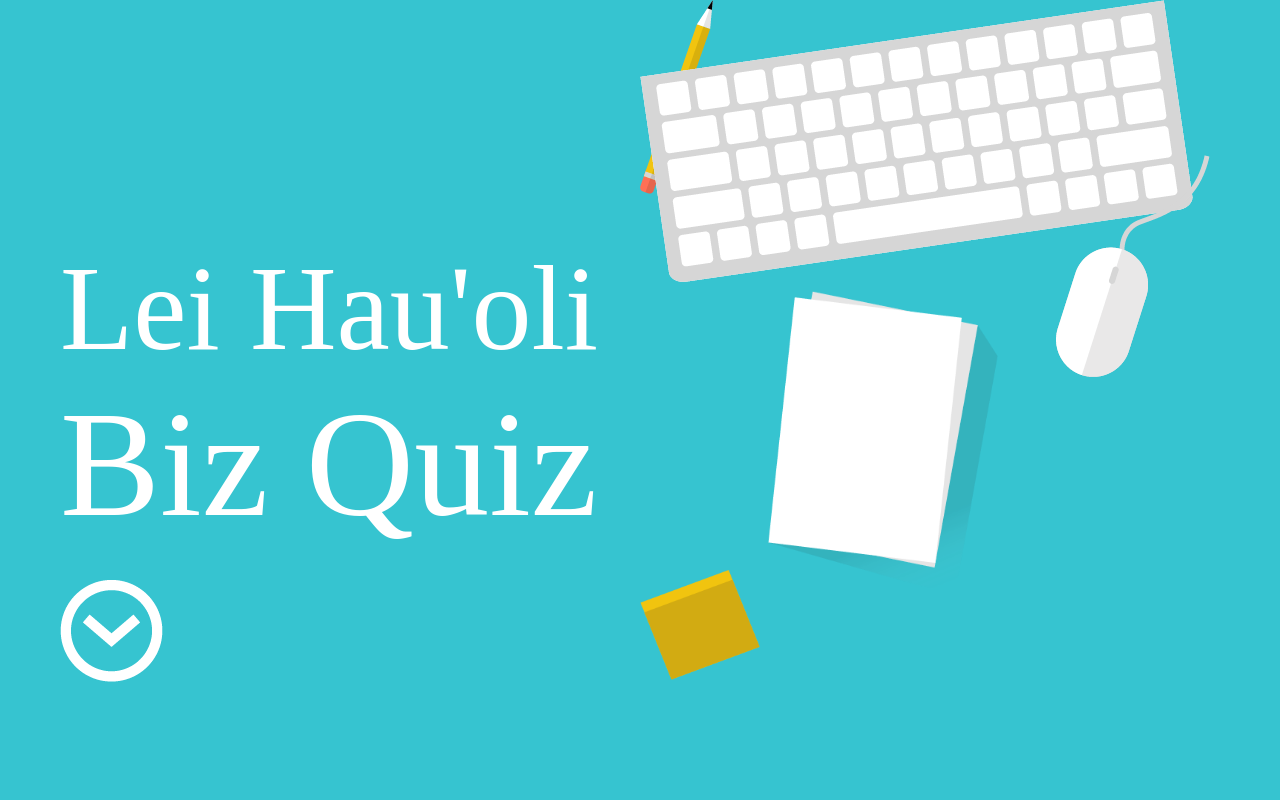
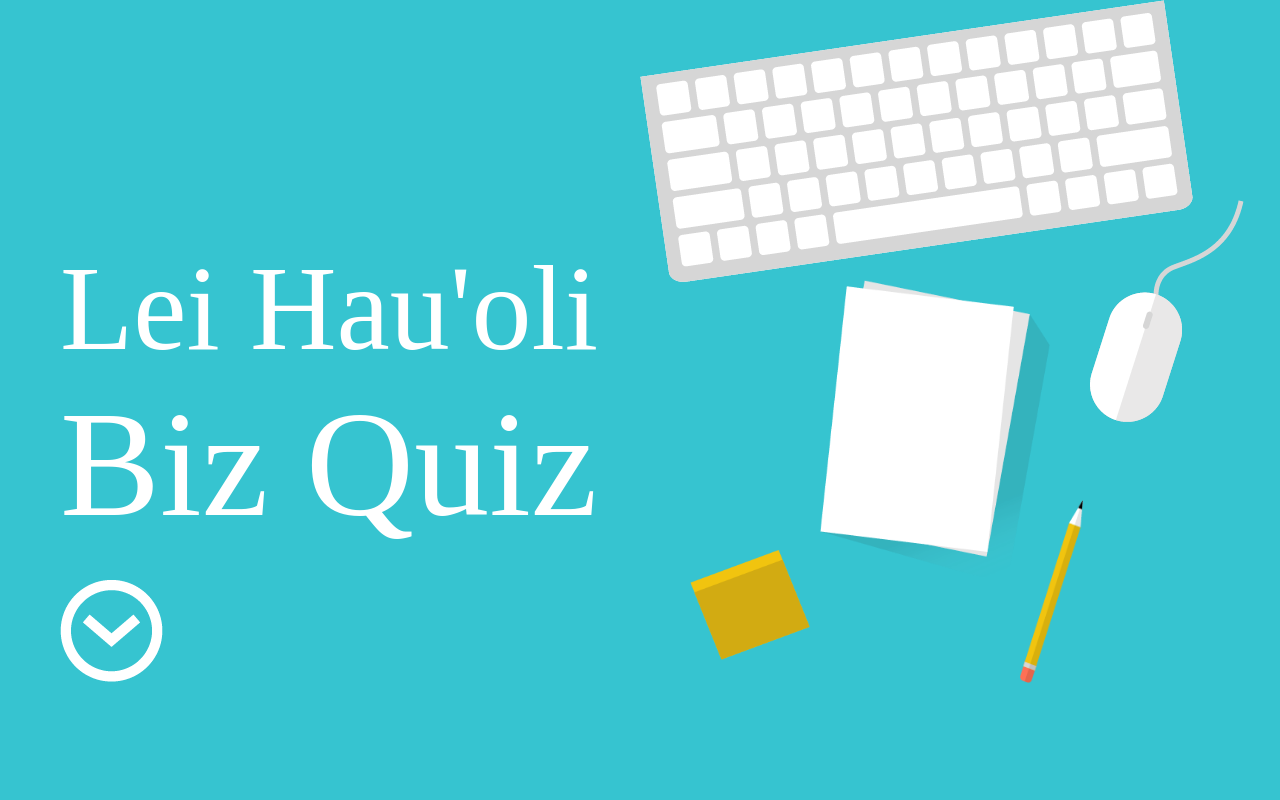
Before and after one commit to m-tanaka322/teamKAME-chan, a plain HTML site: page index.html in a window 1280 px wide. Shown: the top 800 px of the page. Drawn offline with Linux system fonts and the light colour scheme.

Commit message:
Positionの値をpxに変更しました。

```diff
--- a/ohno/css/style.css
+++ b/ohno/css/style.css
@@ -128,21 +128,30 @@ body{
 
 .top-mouse{
 	position: absolute;
-	top: 80%;
-	left: 65%;
+	top: 200px;
+	left: 450px;
 }
 
 .top-peaper{
 	position: absolute;
-	top: 294%;
+	top: 550px;
+	left: 50px;
 	width: 120px;
 	height: 110px;
 }
 
 .top-note{
 	position: absolute;
-	top: 150%;
-	left: 20%;
+	top: 280px;
+	left: 180px;
 	width: 230px;
 	height: 305px;
 }
+
+.top-pen{
+	position: absolute;
+	top: 500px;
+	left: 380px;
+	width: 63px;
+	height: 183px;
+}
```
